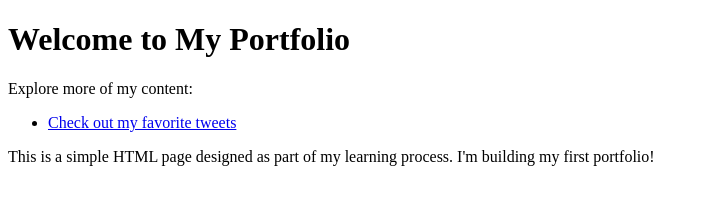
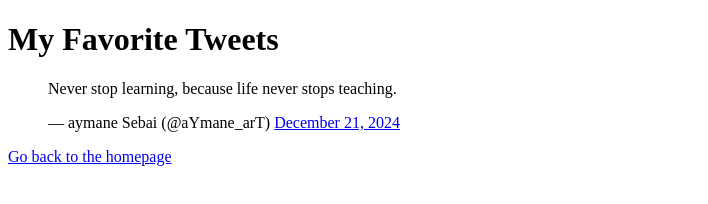
Before and after one commit to aymane-sebai/My_First_Portfolio, a plain HTML site: page html_basic/tweets.html in a window 1280 px wide. Shown: the whole page, without its empty margins (0-708 px from the left). Drawn offline with Linux system fonts and the light colour scheme.

Commit message:
Update tweets.html

```diff
--- a/html_basic/tweets.html
+++ b/html_basic/tweets.html
@@ -6,12 +6,13 @@
     <title>Tweets Page</title>
 </head>
 <body>
-    <h1>Welcome to My Portfolio</h1>
-    <p>Explore more of my content:</p>
-    <ul>
-        <li><a href="tweets.html">Check out my favorite tweets</a></li>
-    </ul>
-    <p>This is a simple HTML page designed as part of my learning process. I'm building my first portfolio!</p>
+    <h1>My Favorite Tweets</h1>
+
+    <!-- Embedded Tweet -->
+    <blockquote class="twitter-tweet"><p lang="en" dir="ltr">Never stop learning, because life never stops teaching.</p>&mdash; aymane Sebai (@aYmane_arT) <a href="https://twitter.com/aYmane_arT/status/1870579644740903406?ref_src=twsrc%5Etfw">December 21, 2024</a></blockquote> <script async src="https://platform.twitter.com/widgets.js" charset="utf-8"></script>
+    <!-- Link back to homepage -->
+    <p>
+        <a href="index.html">Go back to the homepage</a>
+    </p>
 </body>
-
 </html>
```
